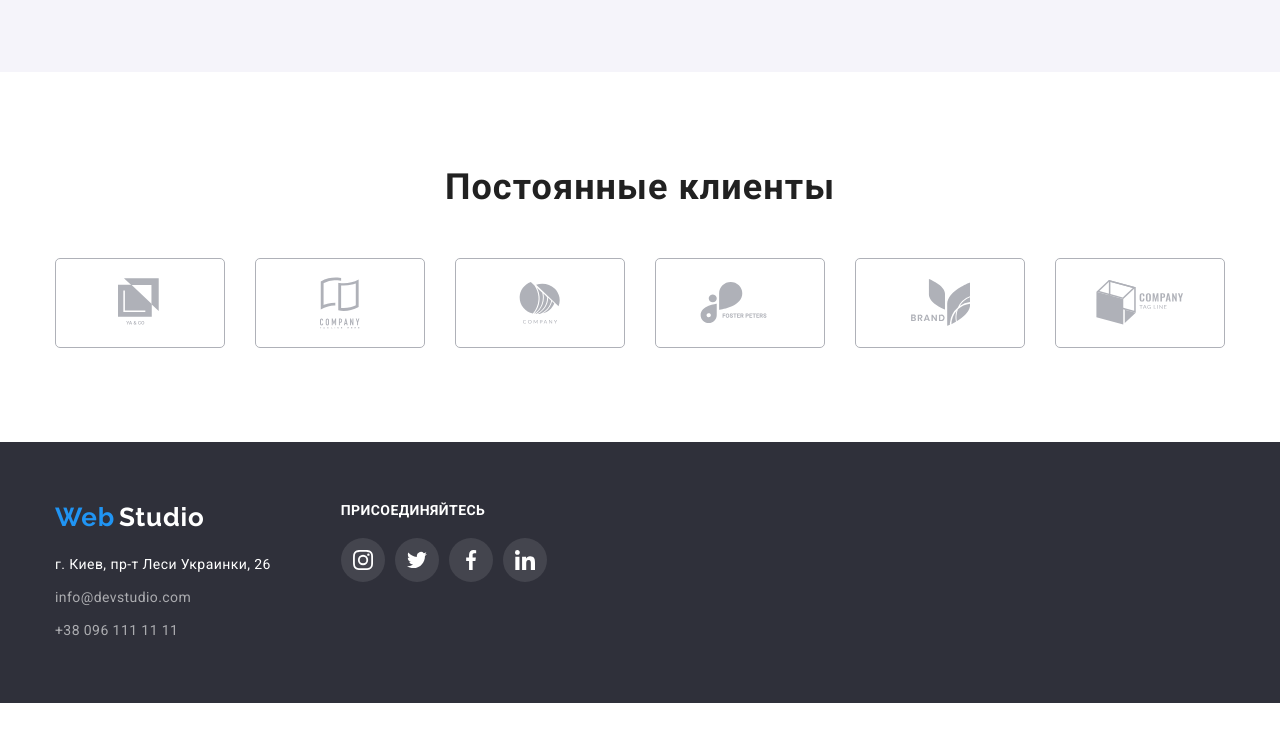
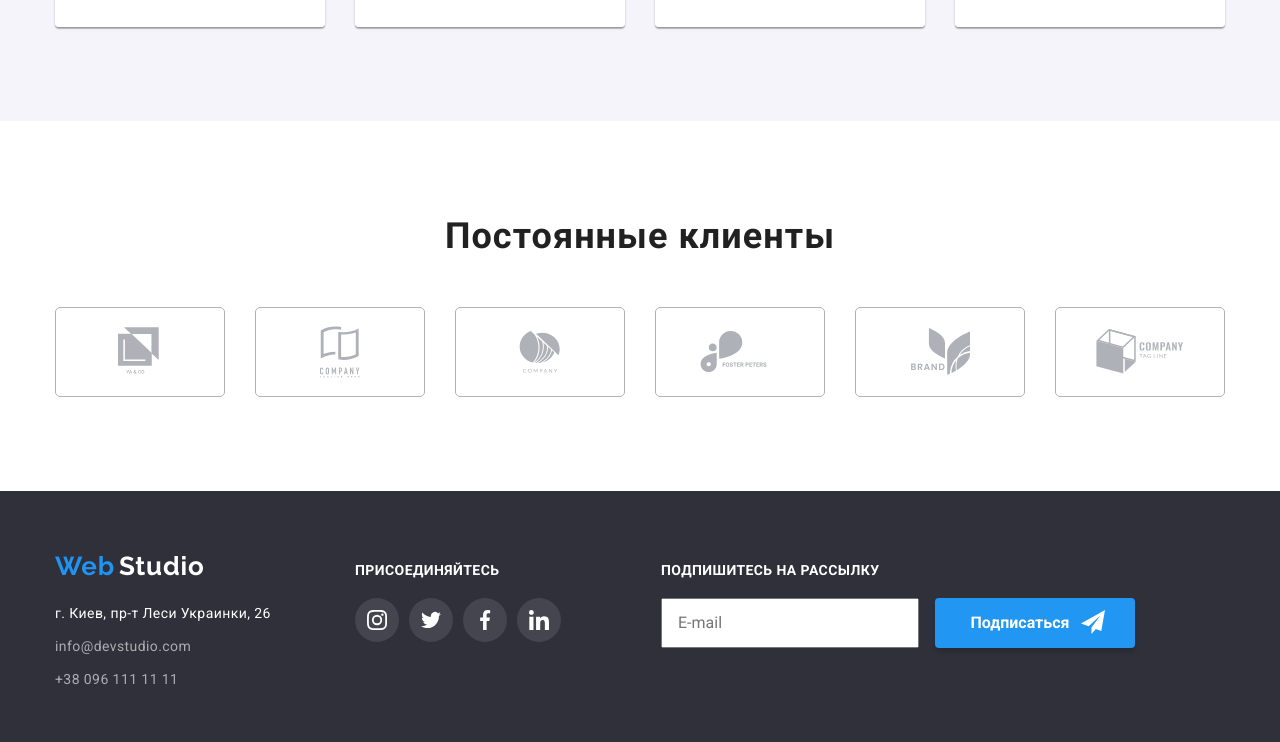
Before and after one commit to Igor-Tomilo/goit-markup-hw-06, a plain HTML site: page index.html in a window 1280 px wide. Shown: the part 2245-2987 px from the top of the page. Before the commit the page ends 2948 px from the top, so only its background shows below. Drawn offline with nearby package versions, Linux system fonts and the light colour scheme.

Commit message:
+ "подписатса в футере
Сломалась шапка

```diff
--- a/css/file.css
+++ b/css/file.css
@@ -160,6 +160,9 @@ img {
 }
 
 .address-link {
+  display: flex;
+  justify-content: center;
+  align-items: center;
   font-style: normal;
   font-weight: 500;
   font-size: 14px;
@@ -186,11 +189,6 @@ img {
   margin-left: auto;
 }
 
-.address-link {
-  display: flex;
-  justify-content: center;
-  align-items: center;
-}
 
 .address-list-link-header:not(:last-child) {
   margin-right: 30px;
@@ -262,7 +260,9 @@ img {
 .button-services:hover,
 .button-services:focus,
 .modal-button:hover,
-.modal-button:focus {
+.modal-button:focus,
+.subscribe-btn:hover,
+.subscribe-btn:focus {
   background: #188ce8;
   color: #fff;
 }
@@ -521,11 +521,14 @@ img {
 
 .footer-section {
   display: flex;
+  align-items: baseline;
   padding-top: 60px;
   padding-bottom: 60px;
 }
 
 .address {
+  display: block;
+  width: 230px;
   font-weight: 400;
   font-style: normal;
   font-size: 14px;
@@ -563,7 +566,8 @@ img {
   margin-right: 70px;
 }
 
-.loin-title {
+.loin-title,
+.subscribe-title {
   font-style: normal;
   text-transform: uppercase;
   font-weight: bold;
@@ -598,6 +602,56 @@ img {
 .social-join-svg {
   fill: #fff;
 }
+
+.subscribe {
+  width: 100%;
+  margin-left: 90px;
+}
+
+.subscribe-title {
+  display: block;
+  margin-bottom: 20px;
+}
+
+.subscribe-mail {
+  padding: 15px;
+  display: inline-block;
+  margin-right: 12px;
+  width: 258px;
+  height: 50px;
+}
+
+.subscribe-btn {
+  position: relative;
+  display: inline-block;
+  font-family: var(--main-font);
+  font-style: normal;
+  font-weight: 700;
+  font-size: 16px;
+  line-height: 1.875;
+  color: #ffffff;
+  padding: 10px 62px 10px 32px;
+  cursor: pointer;
+  border: none;
+  outline: none;
+
+  min-width: 200px;
+  height: 50px;
+  background: #2196f3;
+  box-shadow: 0px 4px 4px rgba(0, 0, 0, 0.15);
+  border-radius: 4px;
+  transition: all 250ms cubic-bezier(0.4, 0, 0.2, 1);
+}
+
+.subscribe-svg {
+  position: absolute;
+  top: 12px;
+  right: 30px;
+  display: block;
+  margin-left: 10px;
+}
+
+
 
 /* ===============End Footer============= */
 
@@ -783,6 +837,11 @@ img {
   cursor: pointer;
 }
 
+.close-button:hover  .modal-svg {
+  fill: var(--accent-color);
+  transition: fill 250ms cubic-bezier(0.4, 0, 0.2, 1);
+}
+
 .is-hidden {
   opacity: 0;
   visibility: hidden;
@@ -800,6 +859,7 @@ img {
 
 .modal-input:focus + .modal-form-icon {
   fill: #2094f3;
+  transition: fill 250ms cubic-bezier(0.4, 0, 0.2, 1);
 }
 
 .modal-title {
--- a/index.html
+++ b/index.html
@@ -398,6 +398,17 @@
           </li>
         </ul>
       </div>
+      <div class="subscribe">
+        <h2 class="subscribe-title">Подпишитесь на рассылку</h2>
+        <form action="#" id="subsribe">
+          <input type="mail" class="subscribe-mail" placeholder="E-mail">
+          <button type="submit" class="subscribe-btn" form="subscribe">Подписаться
+            <svg class="subscribe-svg" width="24" height="24">
+            <use href="./images/sprite.svg#send"></use>
+          </svg>
+          </button>
+        </form>
+      </div>
     </div>
   </footer>
   <!-- Backdrop -->
@@ -437,7 +448,7 @@
           </span>
 
           <label class="" for="user-comments">Комментарий</label>
-          <textarea name="user-comments" id="user-comments" class="modal-textarea"></textarea>
+          <textarea name="user-comments" id="user-comments" class="modal-textarea" placeholder="Введите текст"></textarea>
 
           <input type="checkbox" name="user-policy" value="accept-policity" id="user-policy" class="modal-policy" />
           <label class="user-policy" for="">Соглашаюсь с рассылкой и принимаю <a href="">Условия договора</a></label>
```
